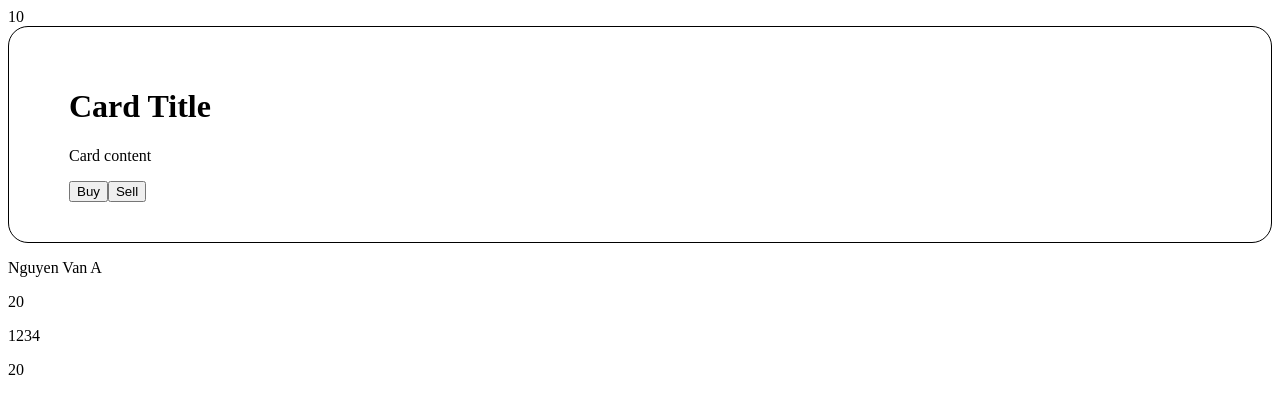
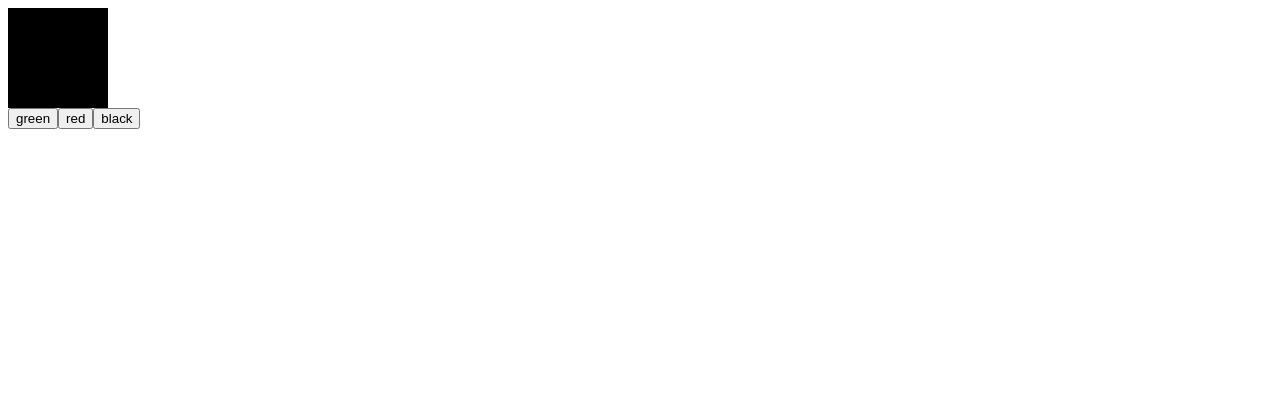
Before and after one commit to DaiNgo72/BCDN14-React, a React (Vite) app: page / in a window 1280 px wide. Shown: the top 414 px of the page. Built offline with nearby package versions, Linux system fonts and the light colour scheme.

Commit message:
feat: add Color and InlineStyle components, update README, and modify styles

```diff
--- a/index.html
+++ b/index.html
@@ -5,6 +5,8 @@
     <link rel="icon" type="image/svg+xml" href="/vite.svg" />
     <meta name="viewport" content="width=device-width, initial-scale=1.0" />
     <title>Vite + React</title>
+
+    <!-- <link rel="stylesheet" href="./src/index.css"> -->
   </head>
   <body>
     <div id="root"></div>
--- a/src/App.jsx
+++ b/src/App.jsx
@@ -1,10 +1,9 @@
-import { BindingData } from "./BindingData";
+import { Color } from "./modules/state/Color";
 // shift + alt + o: để xóa những file import thừa
-
 function App() {
   return (
     <>
-      <BindingData />
+      <Color />
     </>
   );
 }
--- a/src/BindingData.jsx
+++ b/src/BindingData.jsx
@@ -18,14 +18,12 @@ export function BindingData() {
   };
 
   function hello() {
-    return 10
+    return 10;
   }
 
   return (
     <>
-      { hello() }
-
-
+      {hello()}
       {card}
       {/* Đưa giá trị của biến fullName lên trên giao diện */}
       <p> Nguyen Van A </p>
--- a/src/index.css
+++ b/src/index.css
@@ -11,3 +11,9 @@ footer {
 .content {
     display: flex;
 }
+
+.box {
+    width: 100px;
+    height: 100px;
+    background-color: black;
+}
--- /dev/null
+++ b/src/modules/state/Color.jsx
@@ -0,0 +1,13 @@
+export function Color(){
+
+
+    return <>
+        <div className="box">
+
+        </div>
+
+        <button>green</button>
+        <button>red</button>
+        <button>black</button>
+    </>
+}
```
Also changed, not shown: src/modules/inline-style/InlineStyle.jsx (added, +23 -0 lines), 2 other files (tests, documents, lock files or other folders).
